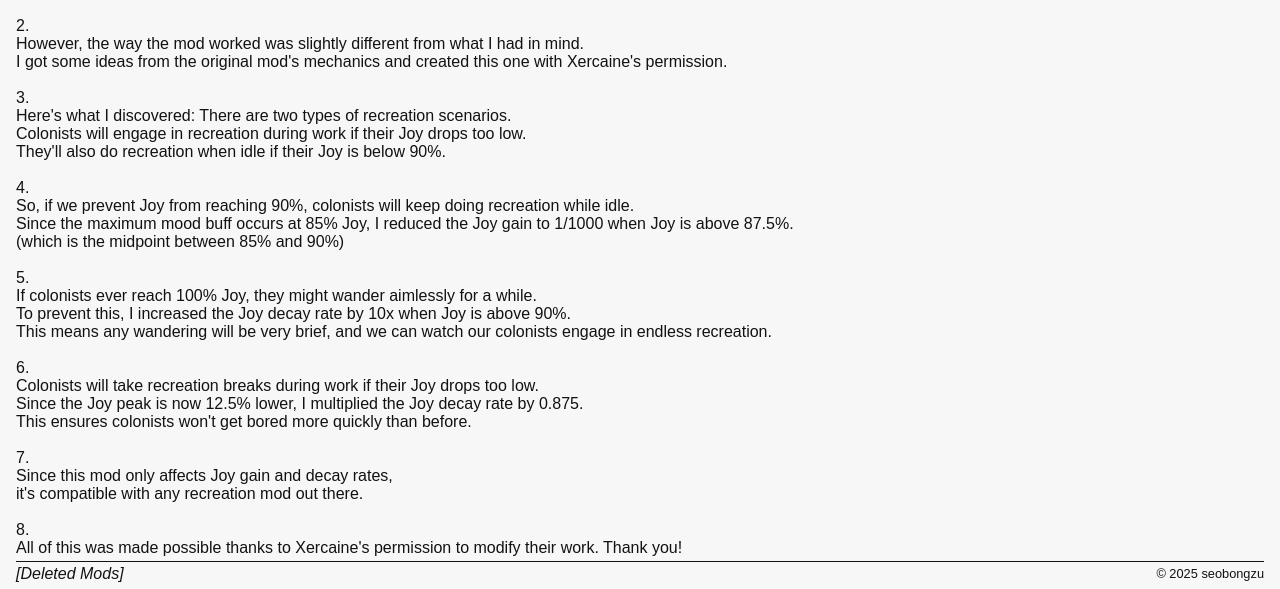
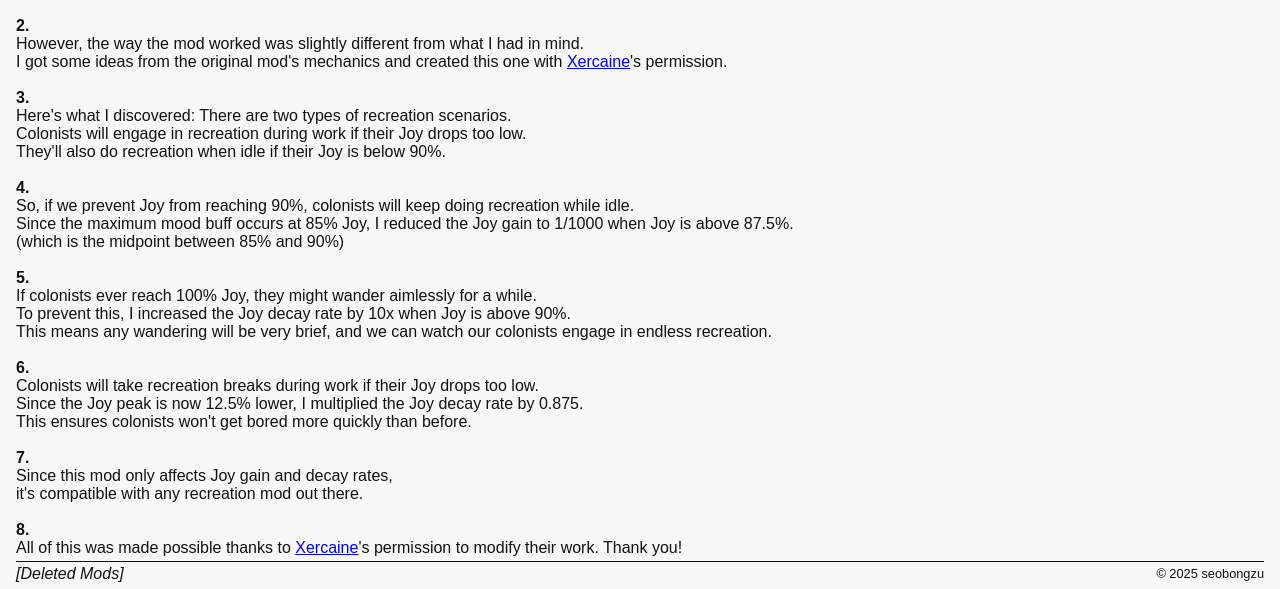
Before and after one commit to seobongzu/seobongzu.github.io, a Jekyll site: the page built from _posts/2025-01-19-Endless-Recreation.md, in a window 1280 px wide and 1173 px high. Shown: the part 584-1173 px from the top of the window. Built offline with Jekyll 4.4.1, drawn with Linux system fonts in a browser that asks for light colours; some of the changed text lies outside the part shown.

```diff
--- a/_posts/2025-01-19-Endless-Recreation.md
+++ b/_posts/2025-01-19-Endless-Recreation.md
@@ -7,37 +7,37 @@ category: rimworld
 <img src="https://i.imgur.com/4tSqFyH.png">
 <a href="https://steamcommunity.com/sharedfiles/filedetails/?id=3410477716" target="_blank">https://steamcommunity.com/sharedfiles/filedetails/?id=3410477716</a>
 <br>
-<p>1.</p>
-<p>When Do Recreation When Idle appeared on the Workshop, I couldn't help but shout with excitement.</p>
+<p><b>1.</b></p>
+<p>When <a href="https://steamcommunity.com/sharedfiles/filedetails/?id=3368214339" target="_blank">Do Recreation When Idle</a> appeared on the Workshop, I couldn't help but shout with excitement.</p>
 <p>It was exactly the mod I'd been looking for.</p>
 <br>
-<p>2.</p>
+<p><b>2.</b></p>
 <p>However, the way the mod worked was slightly different from what I had in mind.</p>
-<p>I got some ideas from the original mod's mechanics and created this one with Xercaine's permission.</p>
+<p>I got some ideas from the original mod's mechanics and created this one with <a href="https://steamcommunity.com/profiles/76561198062265145/myworkshopfiles/?appid=294100" traget="_blank">Xercaine</a>'s permission.</p>
 <br>
-<p>3.</p>
+<p><b>3.</b></p>
 <p>Here's what I discovered: There are two types of recreation scenarios.</p>
 <p>Colonists will engage in recreation during work if their Joy drops too low.</p>
 <p>They'll also do recreation when idle if their Joy is below 90%.</p>
 <br>
-<p>4.<p>
+<p><b>4.</b><p>
 <p>So, if we prevent Joy from reaching 90%, colonists will keep doing recreation while idle.</p>
 <p>Since the maximum mood buff occurs at 85% Joy, I reduced the Joy gain to 1/1000 when Joy is above 87.5%.</p>
 <p>(which is the midpoint between 85% and 90%)</p>
 <br>
-<p>5.</p>
+<p><b>5.</b></p>
 <p>If colonists ever reach 100% Joy, they might wander aimlessly for a while.</p>
 <p>To prevent this, I increased the Joy decay rate by 10x when Joy is above 90%.</p>
 <p>This means any wandering will be very brief, and we can watch our colonists engage in endless recreation.</p>
 <br>
-<p>6.</p>
+<p><b>6.</b></p>
 <p>Colonists will take recreation breaks during work if their Joy drops too low.</p>
 <p>Since the Joy peak is now 12.5% lower, I multiplied the Joy decay rate by 0.875.</p>
 <p>This ensures colonists won't get bored more quickly than before.</p>
 <br>
-<p>7.</p>
+<p><b>7.</b></p>
 <p>Since this mod only affects Joy gain and decay rates,</p>
 <p>it's compatible with any recreation mod out there.</p>
 <br>
-<p>8.</p>
-<p>All of this was made possible thanks to Xercaine's permission to modify their work. Thank you!</p>
+<p><b>8.</b></p>
+<p>All of this was made possible thanks to <a href="https://steamcommunity.com/profiles/76561198062265145/myworkshopfiles/?appid=294100" traget="_blank">Xercaine</a>'s permission to modify their work. Thank you!</p>
```
